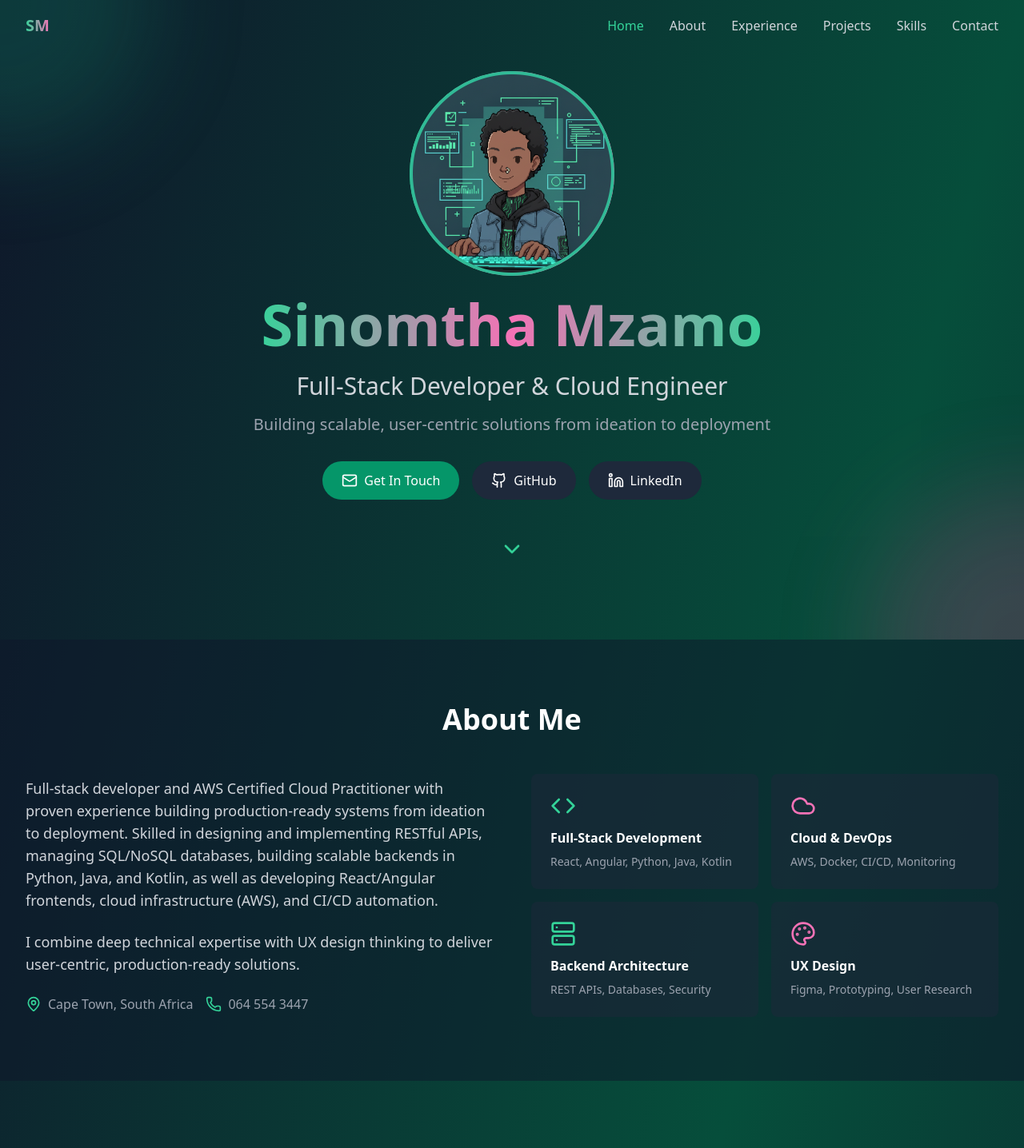
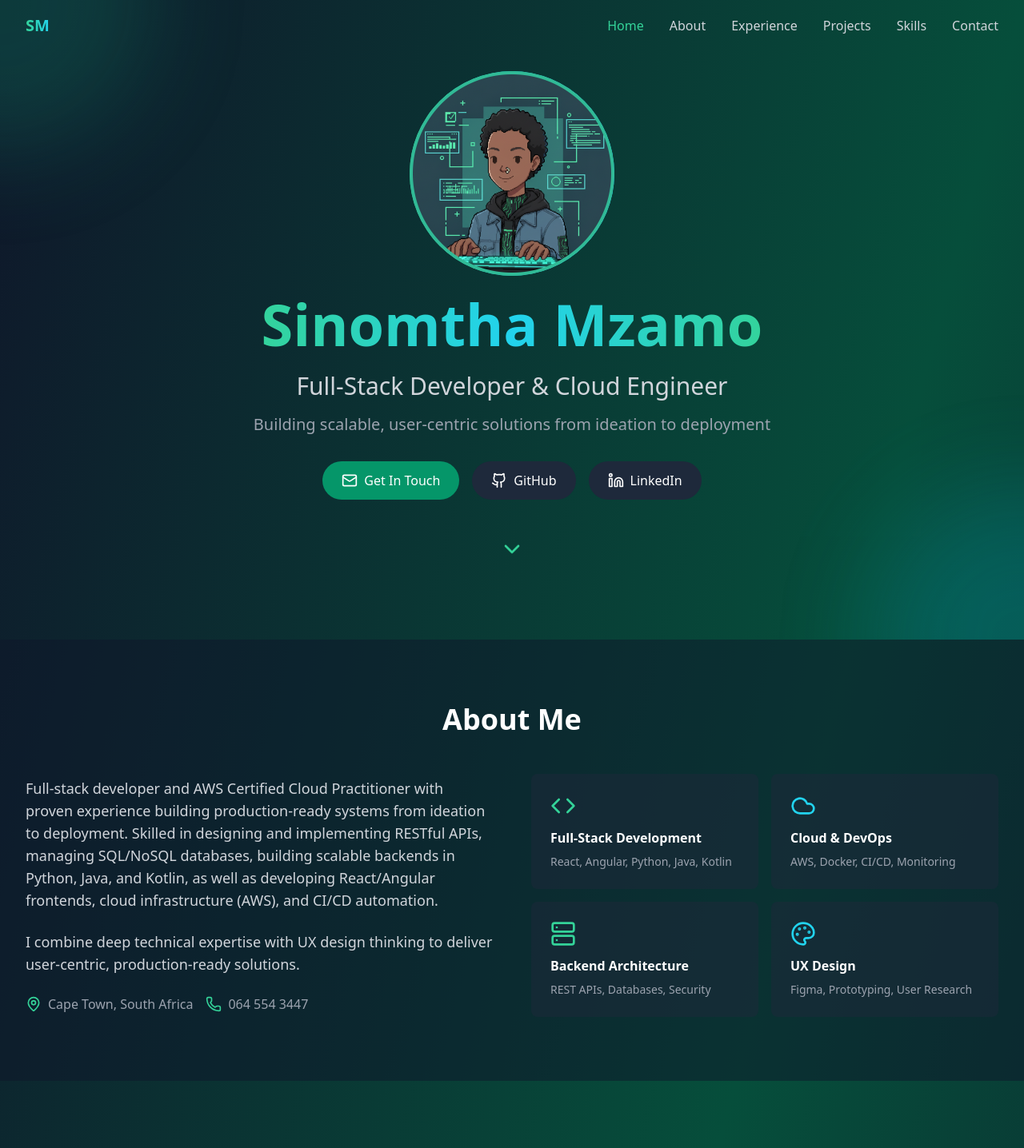
Before and after one commit to SinomthaMzamo/sinomthamzamo.portfolio, a React (Vite) app: page / in a window 1280 px wide. Shown: the top 1436 px of the page at 80% size. Built offline with nearby package versions, Linux system fonts and the light colour scheme.

Commit message:
changed colour palatte

```diff
--- a/src/App.jsx
+++ b/src/App.jsx
@@ -27,7 +27,6 @@ export default function App() {
   const [mobileMenuOpen, setMobileMenuOpen] = useState(false);
   // toggle expand and collapse of projects section
   const [showAll, setShowAll] = useState(false);
-
 
   useEffect(() => {
     const handleScroll = () => {
@@ -260,7 +259,6 @@ export default function App() {
     });
   };
 
-
   const awards = [
     {
       title: "AWS Certified Cloud Practitioner",
@@ -287,7 +285,7 @@ export default function App() {
       >
         <div className="max-w-7xl mx-auto px-4 sm:px-6 lg:px-8">
           <div className="flex justify-between items-center h-16">
-            <div className="text-xl font-bold bg-gradient-to-r from-emerald-400 to-pink-400 bg-clip-text text-transparent">
+            <div className="text-xl font-bold bg-gradient-to-r from-emerald-400 to-cyan-400 bg-clip-text text-transparent">
               SM
             </div>
 
@@ -357,12 +355,12 @@ export default function App() {
       >
         <div className="absolute inset-0 overflow-hidden">
           <div className="absolute w-96 h-96 bg-emerald-500/30 rounded-full blur-3xl -top-48 -left-48 animate-pulse"></div>
-          <div className="absolute w-96 h-96 bg-pink-500/30 rounded-full blur-3xl -bottom-48 -right-48 animate-pulse delay-1000"></div>
+          <div className="absolute w-96 h-96 bg-cyan-500/30 rounded-full blur-3xl -bottom-48 -right-48 animate-pulse delay-1000"></div>
         </div>
 
         <div className="max-w-7xl mx-auto px-4 sm:px-6 lg:px-8 text-center relative z-10">
           <div className="mb-6">
-            <div className="w-64 h-64 mx-auto bg-gradient-to-r from-emerald-400 to-pink-400 rounded-full overflow-hidden flex items-center justify-center">
+            <div className="w-64 h-64 mx-auto bg-gradient-to-r from-emerald-400 to-cyan-400 rounded-full overflow-hidden flex items-center justify-center">
               <img
                 src="assets/logo-avatar.png"
                 alt="avatar"
@@ -370,7 +368,7 @@ export default function App() {
               />
             </div>
           </div>
-          <h1 className="text-5xl md:text-7xl font-bold mb-6 bg-gradient-to-r from-emerald-400 via-pink-400 to-emerald-400 bg-clip-text text-transparent animate-gradient">
+          <h1 className="text-5xl md:text-7xl font-bold mb-6 bg-gradient-to-r from-emerald-400 via-cyan-400 to-emerald-400 bg-clip-text text-transparent animate-gradient">
             Sinomtha Mzamo
           </h1>
           <p className="text-2xl md:text-3xl text-gray-300 mb-4">
@@ -459,7 +457,7 @@ export default function App() {
                 </p>
               </div>
               <div className="bg-slate-800/50 p-6 rounded-lg hover:bg-slate-800 transition-colors">
-                <Cloud className="text-pink-400 mb-3" size={32} />
+                <Cloud className="text-cyan-400 mb-3" size={32} />
                 <h3 className="font-semibold mb-2">Cloud & DevOps</h3>
                 <p className="text-sm text-gray-400">
                   AWS, Docker, CI/CD, Monitoring
@@ -473,7 +471,7 @@ export default function App() {
                 </p>
               </div>
               <div className="bg-slate-800/50 p-6 rounded-lg hover:bg-slate-800 transition-colors">
-                <Palette className="text-pink-400 mb-3" size={32} />
+                <Palette className="text-cyan-400 mb-3" size={32} />
                 <h3 className="font-semibold mb-2">UX Design</h3>
                 <p className="text-sm text-gray-400">
                   Figma, Prototyping, User Research
@@ -551,13 +549,13 @@ export default function App() {
                   <p className="text-gray-300 mb-4 flex-grow">
                     {project.description}
                   </p>
-                  <p className="text-sm text-pink-400 italic">
+                  <p className="text-sm text-cyan-400 italic">
                     {project.impact}
                   </p>
                   {project.link && (
                     <div className="flex justify-end">
                       <a
-                        className="bg-pink-400/40 mt-4 text-white px-4 py-2 rounded"
+                        className="bg-cyan-400/60 mt-4 text-white px-4 py-2 rounded"
                         href={project.link}
                       >
                         Visit Project
@@ -620,27 +618,27 @@ export default function App() {
             <h3 className="text-2xl font-bold mb-6 text-center">
               Currently Exploring
             </h3>
-            <div className="bg-gradient-to-r from-emerald-900/30 to-pink-900/30 rounded-lg p-8 border border-emerald-500/20">
+            <div className="bg-gradient-to-r from-emerald-900/30 to-cyan-900/30 rounded-lg p-8 border border-emerald-500/20">
               <div className="flex flex-wrap justify-center gap-4">
-                <span className="bg-pink-900/40 text-pink-300 px-4 py-2 rounded-full text-sm font-medium border border-pink-500/30">
+                <span className="bg-cyan-900/40 text-cyan-300 px-4 py-2 rounded-full text-sm font-medium border border-cyan-500/30">
                   GraphQL
                 </span>
                 <span className="bg-emerald-900/40 text-emerald-300 px-4 py-2 rounded-full text-sm font-medium border border-emerald-500/30">
                   Bloc/Cubit
                 </span>
-                <span className="bg-pink-900/40 text-pink-300 px-4 py-2 rounded-full text-sm font-medium border border-pink-500/30">
+                <span className="bg-cyan-900/40 text-cyan-300 px-4 py-2 rounded-full text-sm font-medium border border-cyan-500/30">
                   Workflow Automation (n8n)
                 </span>
                 <span className="bg-emerald-900/40 text-emerald-300 px-4 py-2 rounded-full text-sm font-medium border border-emerald-500/30">
                   AI-Assisted Development Patterns
                 </span>
-                <span className="bg-pink-900/40 text-pink-300 px-4 py-2 rounded-full text-sm font-medium border border-pink-500/30">
+                <span className="bg-cyan-900/40 text-cyan-300 px-4 py-2 rounded-full text-sm font-medium border border-cyan-500/30">
                   Advanced Cloud Architecture
                 </span>
                 <span className="bg-emerald-900/40 text-emerald-300 px-4 py-2 rounded-full text-sm font-medium border border-emerald-500/30">
                   Model Context Protocol (MCP)
                 </span>
-                <span className="bg-pink-900/40 text-pink-300 px-4 py-2 rounded-full text-sm font-medium border border-pink-500/30">
+                <span className="bg-cyan-900/40 text-cyan-300 px-4 py-2 rounded-full text-sm font-medium border border-cyan-500/30">
                   SCSS
                 </span>
               </div>
```
